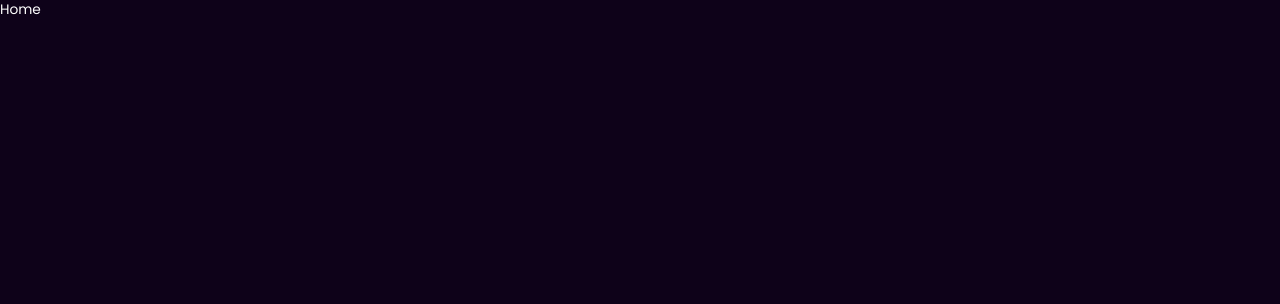
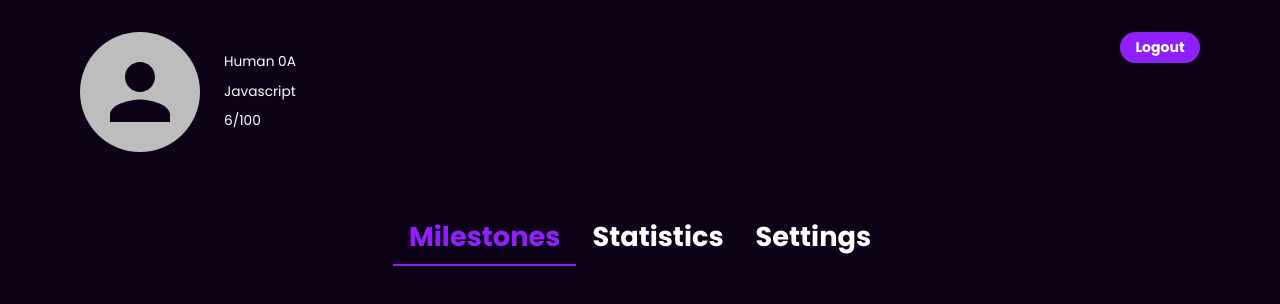
Before and after one commit to arndom/100Days-Companion, a React (Create React App) app: page / in a window 1280 px wide. Shown: the top 304 px of the page. Built offline with nearby package versions, Linux system fonts and the light colour scheme.

Commit message:
Header and Navbar complete

```diff
--- a/src/App.tsx
+++ b/src/App.tsx
@@ -6,7 +6,14 @@ import { AppRouteType, appRoutes } from './routes/app';
 import NotFound from './pages/NotFound/NotFound';
 
 function renderRoute(route: AppRouteType, index: number): JSX.Element {
-  return <Route key={index} path={route.to} element={<route.element />} />;
+  return (
+    <Route key={index} path={route.to} element={<route.element />}>
+      {route.subRoutes &&
+        route.subRoutes.map((subRoute, subIndex) => (
+          <Route key={subIndex} path={subRoute.to} element={<subRoute.element />} />
+        ))}
+    </Route>
+  );
 }
 
 const App = (): JSX.Element => {
--- a/src/pages/Home/Home.tsx
+++ b/src/pages/Home/Home.tsx
@@ -1,7 +1,52 @@
-import { Box } from '@mui/material';
+import { useState } from 'react';
+import { Avatar, Box, Button, Tab, Tabs, Typography } from '@mui/material';
+import { useStyles } from './useStyles';
+import { Link, Outlet } from 'react-router-dom';
+
+const classes = useStyles;
 
 const Home = (): JSX.Element => {
-  return <Box>Home</Box>;
+  const [value, setValue] = useState(0);
+
+  const handleChange = (event: React.SyntheticEvent, newValue: number) => {
+    setValue(newValue);
+  };
+
+  return (
+    <Box sx={classes.home}>
+      <Box sx={classes.header}>
+        <Box sx={classes.profile}>
+          <Avatar sx={classes.avatar} />
+          <Box sx={classes.textWrapper}>
+            <Typography>Human 0A</Typography>
+            <Typography>Javascript</Typography>
+            <Typography>6/100</Typography>
+          </Box>
+        </Box>
+        <Button size="small" variant="contained">
+          Logout
+        </Button>
+      </Box>
+
+      <Box sx={{ display: 'flex', justifyContent: 'center' }}>
+        <Tabs value={value} onChange={handleChange} variant="scrollable" sx={classes.tabs}>
+          <LinkTab label="Milestones" to="milestones" />
+          <LinkTab label="Statistics" to="statistics" />
+          <LinkTab label="Settings" to="settings" />
+        </Tabs>
+      </Box>
+      <Outlet />
+    </Box>
+  );
 };
 
 export default Home;
+
+interface LinkTabProps {
+  label: string;
+  to: string;
+}
+
+const LinkTab = (props: LinkTabProps) => {
+  return <Tab component={Link} {...props} sx={classes.link} disableRipple />;
+};
--- /dev/null
+++ b/src/pages/Home/Milestones/Milestones.tsx
@@ -0,0 +1,11 @@
+import { Box } from '@mui/material';
+
+const Milestones = (): JSX.Element => {
+  return (
+    <Box>
+      <Box>Milestones</Box>
+    </Box>
+  );
+};
+
+export default Milestones;
--- /dev/null
+++ b/src/pages/Home/Settings/Settings.tsx
@@ -0,0 +1,7 @@
+import { Box } from '@mui/material';
+
+const Settings = (): JSX.Element => {
+  return <Box>Settings</Box>;
+};
+
+export default Settings;
--- /dev/null
+++ b/src/pages/Home/Statistics/Statistics.tsx
@@ -0,0 +1,7 @@
+import { Box } from '@mui/material';
+
+const Statistics = (): JSX.Element => {
+  return <Box>Statistics</Box>;
+};
+
+export default Statistics;
--- /dev/null
+++ b/src/pages/Home/useStyles.ts
@@ -0,0 +1,35 @@
+import { theme } from '../../themes/theme';
+
+export const useStyles = {
+  home: {
+    padding: theme.spacing(4, 10),
+  },
+  header: {
+    display: 'flex',
+    alignItems: 'flex-start',
+    justifyContent: 'space-between',
+    marginBottom: theme.spacing(7),
+  },
+  profile: {
+    display: 'flex',
+    alignItems: 'center',
+  },
+  avatar: {
+    width: 120,
+    height: 120,
+    marginRight: theme.spacing(3),
+  },
+  textWrapper: {
+    display: 'flex',
+    flexDirection: 'column',
+    justifyContent: 'space-between',
+    height: '80px',
+  },
+  link: {
+    fontSize: 'clamp(1.2rem, 6vw, 1.7rem)',
+    color: '#fff',
+  },
+  tabs: {
+    color: '#fff',
+  },
+};
--- a/src/pages/Landing/Landing.tsx
+++ b/src/pages/Landing/Landing.tsx
@@ -65,13 +65,11 @@ const Landing = () => {
           <Typography>
             Made with ❤️ by
             <Button target="_blank" href="http://github.com/arndom" className={classes.link} disableRipple>
-              Nabil
+              Nabil,
             </Button>
-            ,
             <Button target="_blank" href="https://github.com/Omzlaw" className={classes.link} disableRipple>
-              Omeiza
+              Omeiza,
             </Button>
-            ,
             <Button target="_blank" href="http://github.com/habib-ahmad" className={classes.link} disableRipple>
               Ahmad
             </Button>
--- a/src/pages/Landing/useStyles.ts
+++ b/src/pages/Landing/useStyles.ts
@@ -115,8 +115,9 @@ export const useStyles = makeStyles((theme: Theme) => ({
     '&.MuiButton-root': {
       textTransform: 'capitalize',
       padding: 0,
-      margin: '0 0 0 5px',
       minWidth: 0,
+      width: 'auto',
+      marginLeft: 5,
       fontWeight: 400,
       fontSize: '.875rem',
       color: '#fff',
--- a/src/routes/app.ts
+++ b/src/routes/app.ts
@@ -1,4 +1,7 @@
 import Home from '../pages/Home/Home';
+import Milestones from '../pages/Home/Milestones/Milestones';
+import Statistics from '../pages/Home/Statistics/Statistics';
+import Settings from '../pages/Home/Settings/Settings';
 import Join from '../pages/Join/Join';
 import Landing from '../pages/Landing/Landing';
 import User from '../pages/User';
@@ -6,23 +9,32 @@ import User from '../pages/User';
 export interface AppRouteType {
   to: string;
   element: React.ComponentType;
+  subRoutes?: {
+    to: string;
+    element: React.ComponentType;
+  }[];
 }
 
 export const appRoutes: AppRouteType[] = [
   {
     to: '/',
     element: Home,
+    subRoutes: [
+      { to: 'milestones', element: Milestones },
+      { to: 'statistics', element: Statistics },
+      { to: 'settings', element: Settings },
+    ],
   },
   {
-    to: '/users/:id',
+    to: 'users/:id',
     element: User,
   },
   {
-    to: '/landing',
+    to: 'landing',
     element: Landing,
   },
   {
-    to: '/join',
+    to: 'join',
     element: Join,
   },
 ];
--- a/src/themes/theme.ts
+++ b/src/themes/theme.ts
@@ -36,14 +36,20 @@ export const theme = createTheme({
         contained: {
           borderRadius: '30px',
           padding: '3px',
-          borderWidth: '20px',
-          width: 180,
-          height: 48,
-          fontSize: '1rem ',
 
           '&:hover': {
             border: 'none',
           },
+        },
+
+        sizeMedium: {
+          width: 180,
+          height: 48,
+        },
+
+        sizeSmall: {
+          width: 80,
+          fontSize: '0.875rem',
         },
       },
     },
```
